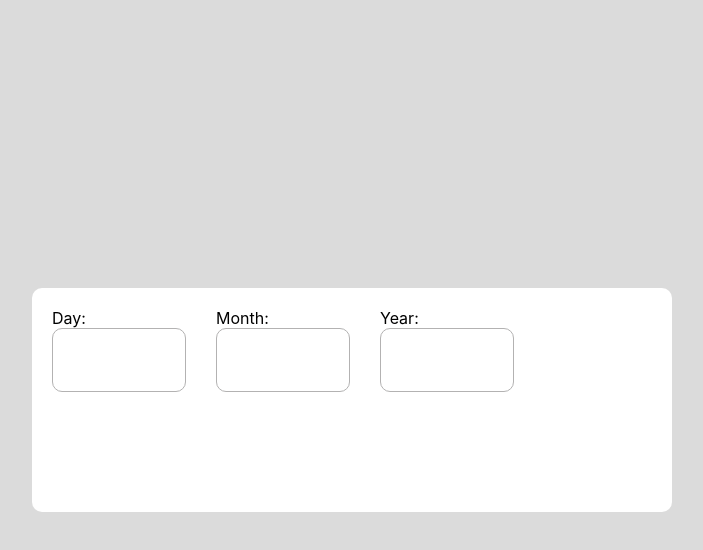
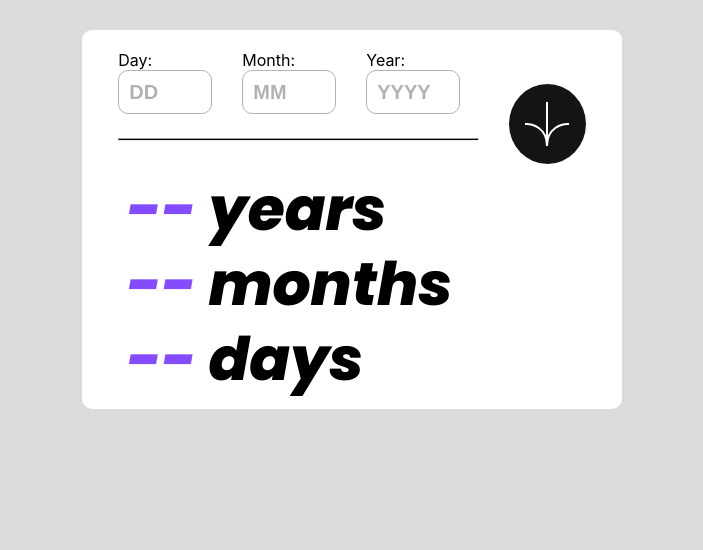
Before and after one commit to Yuwen-0/AgeCalculatorApp, a React (Vite) app: page / in a window 1280 px wide. Shown: the top 550 px of the page, without its empty margins (288-991 px from the left). Built offline with nearby package versions, Linux system fonts and the light colour scheme.

Commit message:
done age good

```diff
--- a/src/App.css
+++ b/src/App.css
@@ -1,8 +1,10 @@
+@import url('https://fonts.googleapis.com/css2?family=Poppins:ital,wght@1,800&display=swap');
+
 body{
   padding: 0;
   margin: 0;
   font-family: -apple-system, BlinkMacSystemFont, 'Segoe UI', 'Roboto', 'Oxygen',
-    'Ubuntu', 'Cantarell', 'Fira Sans', 'Droid Sans', 'Helvetica Neue',
+  'Ubuntu', 'Cantarell', 'Fira Sans', 'Droid Sans', 'Helvetica Neue',
     sans-serif;
   -webkit-font-smoothing: antialiased;
   -moz-osx-font-smoothing: grayscale;
@@ -12,35 +14,33 @@ body{
 .main{
   display: flex;
   justify-content: center;
+  margin: 30px auto ;
   align-items: center;
-  height: 100vh;
-}
-
-.form{
   background: hsl(0, 0%, 100%);
   display: flex;
   flex-direction: column;
-  width: 600px;
+  width: 500px;
   padding: 20px;;
-  border-radius: 10px;;
+  border-radius: 10px;
+
 }
 .ageInput{
-  width: 120px;
-  height: 60px;
+  width: 80px;
+  height: 40px;
   padding-left: 10px;
   border-radius: 10px;
   border: 1px solid hsl(0, 1%, 70%);
   outline: none;
-  font-size: 40px;
+  font-size: 20px;
   font-weight: bold;
+}
+
+.ageInput:focus{
+  border: 1px solid hsl(259, 100%, 65%);
 }
 
 .ageInput::placeholder{
   color: hsl(0, 1%, 70%);
-}
-
-.ageInput:focus{
-  border: 1px solid hsl(259, 100%, 65%);
 }
 
 .Inputs{
@@ -51,15 +51,56 @@ body{
 }
 
 .submitButton{
-  width: 100px;
-  height: 100px;
+  display: flex;
+  justify-content: center;
+  align-items: center;
+  width: 80px;
+  height: 80px;
   border-radius: 100%;
   border: 0;
   align-self: flex-end;
-  background-color: transparent;
+  background-color: hsl(0, 0%, 8%);
+  cursor: pointer;
+  transition: all 0.3s;
 }
 
-.icon-arrow{
-  width: 100px;
-  height: 100px;
+.submitButton:hover{
+  background-color: hsl(0, 0%, 10%);
 }
+
+.submitButton:active{
+  background-color:hsl(259, 100%, 65%);
+  transform: scale(0.85);
+}
+
+.hr{
+  display: inline;
+  width: 80%;
+  background-color: hsl(0, 0%, 0%);
+  margin: 10px 0;
+  height: 1px;
+}
+
+.Button{
+  gap: 30PX;
+  display: flex;
+  justify-items: center;
+  align-items: center;
+  height: 50px;
+}
+
+.solution{
+  width: 90%;
+}
+
+.solution > h1{
+  font-family: 'Poppins', sans-serif;
+  font-size: 60px;
+  margin: 0;
+  text-align: left;
+  height: 75px;
+}
+
+.solution span{
+  color: hsl(259, 100%, 65%);
+}
--- a/src/App.jsx
+++ b/src/App.jsx
@@ -1,15 +1,29 @@
 import './App.css'
 import Main from './components/Main.jsx';
 import Form from './components/Form';
+import Solution from './components/Solution';
+import { useState ,useEffect} from 'react';
 function App() {
+  const [age, setAge] = useState({ years: '--', months: '--', days: '--' });
+
+  useEffect(() => {
+    if(!age.years) return;
+    const date = new Date();
+    setAge(prev => ({
+      years: date.getFullYear() - prev.years,
+      months: date.getMonth() - prev.months,
+      days: date.getDate() - prev.days
+    }));
+  }, []);
 
   return (
     <>
       <Main>
-        <Form />
+        <Form setAge={setAge} />
+        <Solution {...age} />
       </Main>
     </>
-  )
+  );
 }
 
 export default App
--- a/src/components/Form.jsx
+++ b/src/components/Form.jsx
@@ -1,27 +1,79 @@
-export default function Form(){
-    const date = new Date()
-    console.log(date.getDay());
+import { useState } from "react"
+import ButtonIcon from "/images/icon-arrow.svg"
+
+export default function Form({ setAge }) {
+  const [birth, setBirth] = useState({
+    years: 0,
+    months: 0,
+    days: 0,
+  });
+
+  const date = new Date();
+
+  const handleChange = (e, field) => {
+    setBirth({
+      ...birth,
+      [field]: parseInt(e.target.value),
+    });
+  };
+
+  const handleSubmit = (e) => {
+    e.preventDefault();
+    setAge(birth);
+  };
+
   return (
-        <>
-            <div className="form">
+    <form className="form" onSubmit={handleSubmit}>
       <div className="Inputs">
         <div>
           <label htmlFor="Day">Day:</label>
-                        <input type="number" name="Day" className="ageInput" min={1} max={31}/>
+          <input
+            onChange={(e) => handleChange(e, 'days')}
+            value={birth.days || ''}
+            required
+            placeholder="DD"
+            type="number"
+            name="Day"
+            className="ageInput"
+            min={1}
+            max={31}
+          />
         </div>
         <div>
           <label htmlFor="Month">Month:</label>
-                        <input type="number" name="Month" className="ageInput" min={1} max={12}/>
+          <input
+            onChange={(e) => handleChange(e, 'months')}
+            value={birth.months || ''}
+            required
+            placeholder="MM"
+            type="number"
+            name="Month"
+            className="ageInput"
+            min={1}
+            max={12}
+          />
         </div>
         <div>
           <label htmlFor="Year">Year:</label>
-                        <input type="number" name="Year" className="ageInput" min={1900} max={date.getFullYear()}/>
+          <input
+            onChange={(e) => handleChange(e, 'years')}
+            value={birth.years || ''}
+            required
+            placeholder="YYYY"
+            type="number"
+            name="Year"
+            className="ageInput"
+            min={1900}
+            max={date.getFullYear()}
+          />
         </div>
       </div>
+      <div className="Button">
+        <hr className="hr" />
         <button type="submit" className="submitButton">
-                    <img className="icon-arrow" src="../public/images/icon-arrow.svg" alt="" />
+          <img src={ButtonIcon} alt="" />
         </button>
       </div>
-        </>
-    )
+    </form>
+  );
 }
--- /dev/null
+++ b/src/components/Solution.jsx
@@ -0,0 +1,11 @@
+export default function Solution(props){
+    return (
+        <>
+            <div className="solution">
+                <h1><span>{props.years || '--'}</span> years</h1>
+                <h1><span>{props.months || '--'}</span> months</h1>
+                <h1><span>{props.days || '--'}</span> days</h1>
+            </div>
+        </>
+    )
+}
```
Also changed, not shown: public/images/icon-arrow.svg, 1 other file (tests, documents, lock files or other folders). Lines whose indentation alone changed are shown as unchanged.
